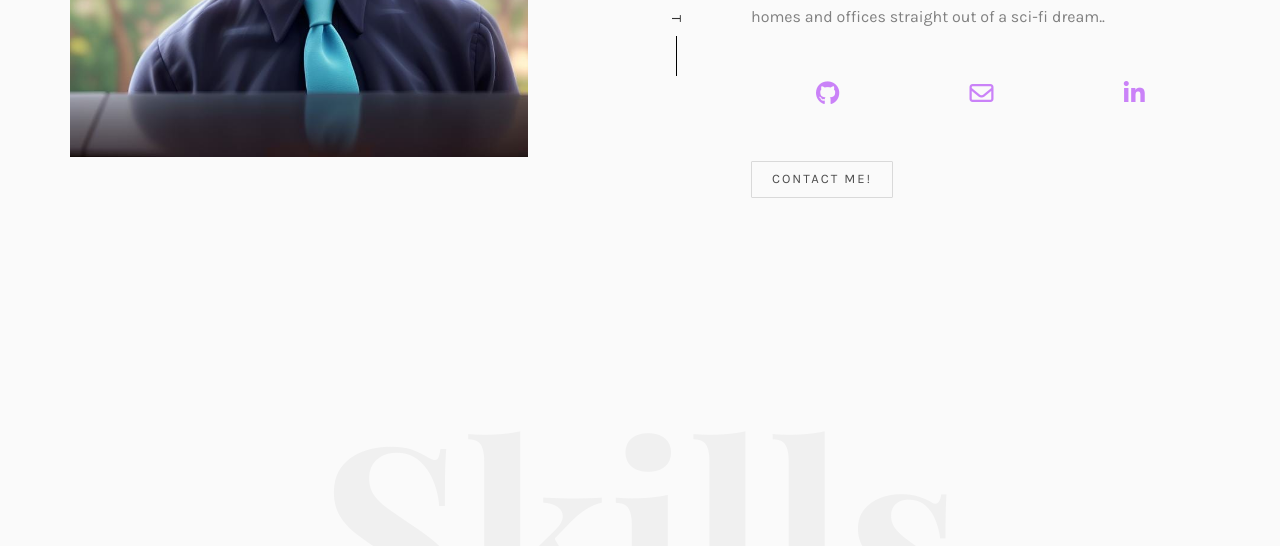
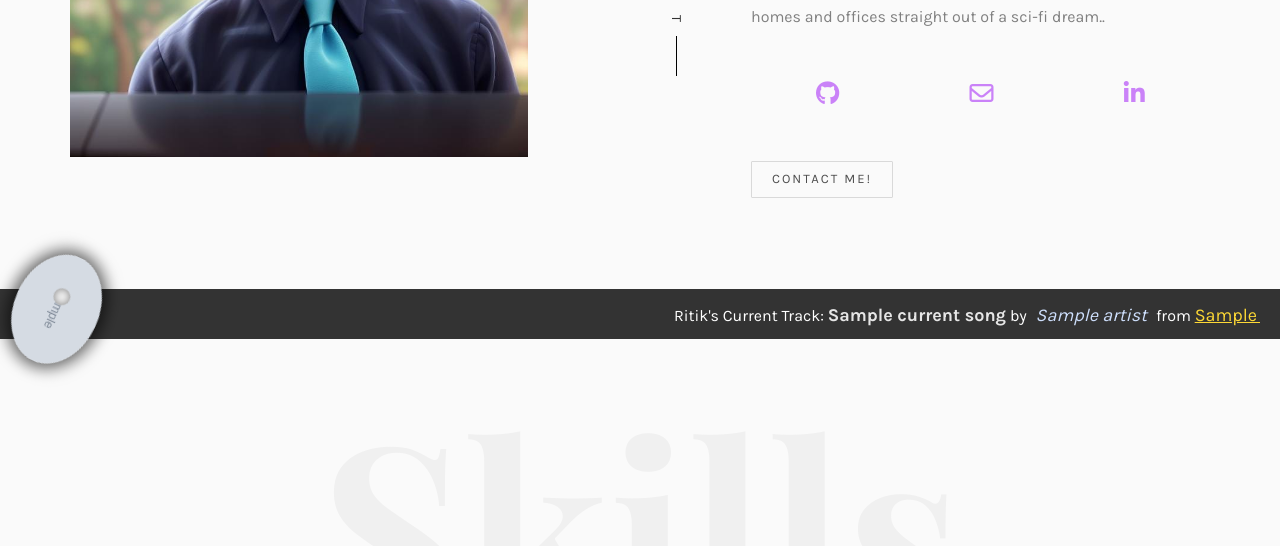
Before and after one commit to RitikDutta/Interview-Agent-Langchain, a Flask app: template templates/main.html in a window 1280 px wide. Shown: the part 461-1007 px from the top of the page. Run offline with Flask 3, Linux system fonts and the light colour scheme; the template is opened without the code that fills it: most values are stand-ins (such as "Sample title", 1, 10 or a date in 2020); grey boxes marked "Sample" are stand-in pictures; some libraries are stand-ins or nearby versions; some web fonts are replaced; grey boxes are pictures that could not be loaded.

Commit message:
added a player footer

```diff
--- a/templates/main.html
+++ b/templates/main.html
@@ -743,6 +743,8 @@ by the letter ‘K’ in K-means.</p>
 								</div>
 							</div>
 						</div>
+
+
 						<!-- <div class="col-md-4 col-pb-sm">
 							<h2>Latest Blog</h2>
 							<div class="f-entry">
@@ -793,6 +795,141 @@ Copyright &copy;<script>document.write(new Date().getFullYear());</script> All r
 
 	</div>
 
+
+	<style>
+.footer_cd {
+  width: 100%;
+  background-color: #333;
+  color: white;
+  padding: 10px 20px;
+  position: fixed;
+  bottom: 0;
+  left: 0;
+  display: flex;
+  align-items: center;
+  overflow: visible; /* Allows content to extend outside the footer */
+  height: 50px;
+  align-items: normal;
+}
+
+.footer_cd .img-container {
+  position: relative;
+  width: 85px;
+  height: 85px;
+  margin-right: 20px;
+  bottom: 45px; /* Adjust as necessary to move the image out of the footer */
+  border-radius: 50%;
+/*  overflow: hidden;*/
+  {% if current_song.song_name == "NONE" %}
+	  animation: spin 35s linear infinite;
+  {% else %}
+	  animation: spin 5s linear infinite;
+  {% endif %}
+}
+
+.footer_cd .img-container img {
+/*  width: 100%;*/
+  height: 100%;
+  box-shadow: 0 0 15px 5px rgba(0, 0, 0, 0.6); /* Soft circular shadow */
+  border-radius: 50%; /* Ensures the shadow follows a circular shape */
+}
+
+.footer_cd .img-container::before {
+  content: '';
+  position: absolute;
+  top: 50%;
+  left: 50%;
+  transform: translate(-50%, -50%);
+  width: 17px; /* Adjust for consistent absolute size */
+  height: 17px; /* Adjust for consistent absolute size */
+  background-color: white; /* Color of the hole, assuming the page background is white */
+  border-radius: 50%;
+  box-shadow: 0 0 10px rgba(0,0,0,0.5) inset; /* Adds depth to the hole */
+}
+
+
+
+@keyframes spin {
+        100% { transform: rotate(360deg); }
+    }
+.marquee {
+  flex-grow: 1;
+  white-space: nowrap;
+  overflow: hidden;
+  box-sizing: border-box;
+}
+
+.marquee p {
+  display: inline-block;
+  padding-left: 100%;
+  animation: marquee 20s linear infinite;
+}
+
+  color: #FFF; /* White text color */
+}
+
+.song-info {
+  margin-bottom: unset;
+  font-size: 16px; /* Optimal font size for readability */
+  color: #FFF; /* Maintaining white for general text for better visibility */
+  font-family: 'Helvetica Neue', Helvetica, Arial, sans-serif; /* Modern, readable font */
+}
+
+
+.song-info .song-name {
+  font-weight: bold; /* Enhances the visibility of the song name */
+  color: #E6E6E6; /* Slightly lighter shade for differentiation */
+}
+
+.song-info .artist {
+  font-style: italic; /* Retains italics for artist name for a classic touch */
+  color: #CDDEFB; /* Subtle blue shade for an appealing contrast */
+  margin: 0 5px; /* Adds space around the artist name */
+}
+
+.song-info .album {
+  text-decoration: underline; /* Keeps the underline for emphasis */
+  color: #FDD835; /* Bright yellow for a pop of color and attention */
+}
+
+
+@keyframes marquee {
+  from {
+    transform: translateX(0);
+  }
+  to {
+    transform: translateX(-100%);
+  }
+}
+</style>
+
+<div class="footer_cd">
+ <div class="img-container">
+    {% if current_song.song_name == "NONE" %}
+    <img src="static/images/np.png" >
+    {% else %}
+    <img src="{{image_url}}" >
+    {% endif %}
+  </div>
+
+  <div class="marquee">
+  {% if current_song.song_name == "NONE" %}
+  <p class="song-info">
+    Ritik Dutta is not currently listening to anything.
+  </p>
+
+  {% else %}
+
+  <p class="song-info">
+    <span class="icon"></span>Ritik's Current Track: <span class="song-name">{{current_song.song_name}}</span> by <span class="artist">{{current_song.artist}}</span> from <span class="album">{{current_song.album}}</span>
+  </p>
+  {% endif %}
+
+  </div>
+</div>
+
+
+
 	<!-- jQuery -->
 	<!-- <script src="js/jquery.min.js"></script> -->
 	    <script src="{{ url_for('static', filename='jquery.min.js') }}"></script>
```
